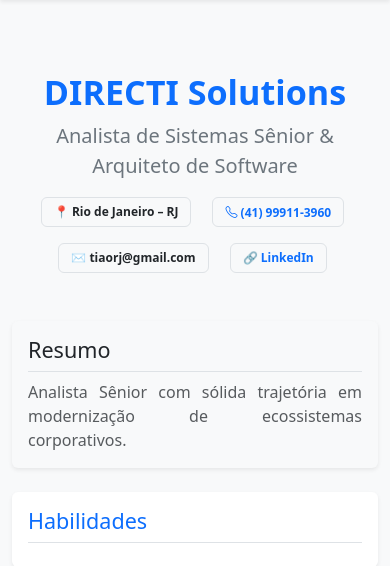
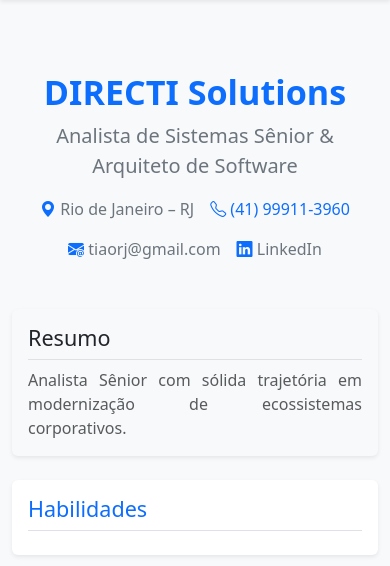
Before and after one commit to tiaorj/sebastiaooliveira, a Flask app: page /sobre in a window 390 px wide. Shown: the part 56-622 px from the top of the page. Run offline with Flask 3, Linux system fonts and the light colour scheme.

Commit message:
ajusatdo para mobile ajustado

```diff
--- a/templates/index.html
+++ b/templates/index.html
@@ -6,11 +6,19 @@
         <h1 class="display-4 fw-bold text-primary">{{ info.nome }}</h1>
         <p class="lead text-secondary">{{ info.cargo }}</p>
         <div class="d-flex justify-content-center gap-3 flex-wrap">
-            <span class="badge bg-light text-dark border">📍 {{ info.contato.local }}</span>
-            <span class="badge bg-light text-dark border">
-                <a href="tel:+5541999113960" class="text-decoration-none"><i class="bi bi-telephone"></i> {{ info.contato.telefone }}</a></span>
-            <span class="badge bg-light text-dark border">✉️ {{ info.contato.email }}</span>
-            <span class="badge bg-light text-dark border">🔗 <a href="https://{{ info.contato.linkedin }}" target="_blank" class="text-decoration-none">LinkedIn</a></span>
+            <span class="text-secondary"><i class="bi bi-geo-alt-fill text-primary"></i> {{ info.contato.local }} </span>
+
+
+            <a href="tel:+5541999113960" class="text-decoration-none"><i class="bi bi-telephone text-primary"></i> {{ info.contato.telefone }}</a>
+
+
+            <a href="mailto:tiaorj@gmail.com" class="text-decoration-none text-secondary">
+                <i class="bi bi-envelope-at-fill text-primary"></i> {{ info.contato.email }}
+            </a>
+
+            <a href="https://{{ info.contato.linkedin }}" target="_blank" class="text-decoration-none text-secondary">
+                <i class="bi bi-linkedin text-primary"></i> LinkedIn
+            </a>
         </div>
     </header>
 
@@ -55,7 +63,7 @@
             </div>
 
             <div class="modal fade" id="modal-{{ exp.id }}" tabindex="-1" aria-hidden="true">
-                <div class="modal-dialog modal-dialog-centered modal-lg modal-fullscreen-sm-down"></div>
+                <div class="modal-dialog modal-dialog-centered modal-lg modal-fullscreen-sm-down">
                     <div class="modal-content border-0 shadow-lg">
                         <div class="modal-header bg-dark text-white">
                             <h5 class="modal-title">{{ exp.empresa }}</h5>
```
